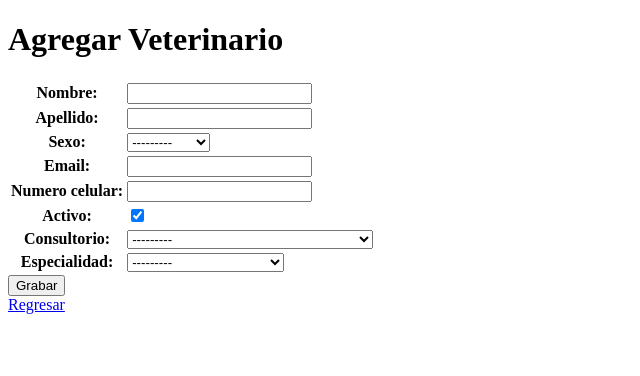
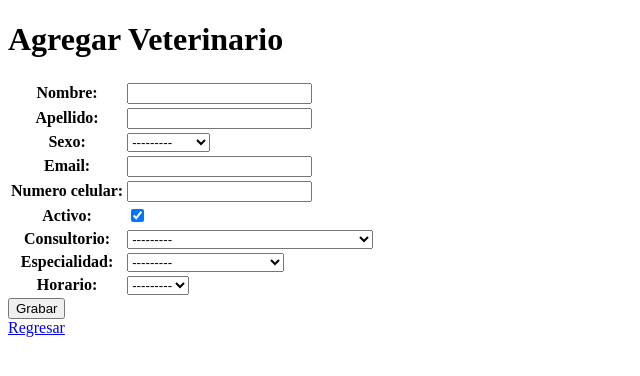
Before and after one commit to 2503200/Proyect_API, a Django app: page /agregar_veteri/ in a window 1280 px wide. Shown: the top 376 px of the page, without its empty margins (0-640 px from the left). Run offline with Django 4.2, Linux system fonts and the light colour scheme; data comes from the database, SQL or seed files in the repository; data that the repository does not hold is empty.

Commit message:
Commit Inicial

```diff
--- a/sun_app/veterinarios/admin.py
+++ b/sun_app/veterinarios/admin.py
@@ -1,8 +1,9 @@
 from django.contrib import admin
 
-from veterinarios.models import Veterinario, Consultorio, Especialidad
+from veterinarios.models import Veterinario, Consultorio, Especialidad, Horario
 
 # Register your models here.
 admin.site.register(Veterinario)
 admin.site.register(Consultorio)
 admin.site.register(Especialidad)
+admin.site.register(Horario)
--- a/sun_app/veterinarios/forms.py
+++ b/sun_app/veterinarios/forms.py
@@ -6,7 +6,7 @@ from veterinarios.models import Veterinario
 class VeterinarioFormulario(ModelForm):
     class Meta:
         model = Veterinario
-        fields = ('nombre', 'apellido', 'sexo', 'email', 'numero_celular', 'activo', 'consultorio', 'especialidad')
+        fields = ('nombre', 'apellido', 'sexo', 'email', 'numero_celular', 'activo', 'consultorio', 'especialidad', 'horario')
         widgets = {
             'email': EmailInput(attrs={'type': 'email'})
         }
--- a/sun_app/veterinarios/models.py
+++ b/sun_app/veterinarios/models.py
@@ -16,6 +16,14 @@ class Especialidad(models.Model):
     def __str__(self):
         return f'{self.nombre}'
 
+class Horario(models.Model):
+    dia_semana = models.CharField(max_length=20, null=True)
+    hora_inicio = models.TimeField()
+    hora_fin = models.TimeField()
+
+    def __str__(self):
+        return f'{self.dia_semana} - {self.hora_inicio} a {self.hora_fin}'
+
     # Create your models here.
 class Veterinario(models.Model):
     SEXO = [
@@ -30,6 +38,7 @@ class Veterinario(models.Model):
     activo = models.BooleanField(default=True)
     consultorio = models.ForeignKey(Consultorio, on_delete=models.SET_NULL, null=True)
     especialidad = models.ForeignKey(Especialidad, on_delete=models.SET_NULL, null=True)
+    horario = models.ForeignKey(Horario, on_delete=models.SET_NULL, null=True)
 
     def __str__(self):
         return f'id: {self.id} - {self.nombre} {self.apellido}'
--- a/sun_app/veterinarios/templates/ver_veteri.html
+++ b/sun_app/veterinarios/templates/ver_veteri.html
@@ -12,6 +12,11 @@
 <div>
   <p>Nombre: {{veterinario.nombre}}</p>
   <p>Apellido: {{veterinario.apellido}}</p>
+  <p>Email: {{veterinario.email}}</p>
+  <p>Numero Celular: {{veterinario.numero_celular}}</p>
+  <p>Consultorio: {{veterinario.consultorio}}</p>
+  <p>Especialidad: {{veterinario.especialidad}}</p>
+  <p>Horario: {{veterinario.horario}}</p>
 </div>
 <div>
     <a class="btn btn-primary" href="{% url 'inicio' %}">Regresar</a>
--- a/sun_app/webapp/templates/veterinarios.html
+++ b/sun_app/webapp/templates/veterinarios.html
@@ -33,6 +33,7 @@
         <th>Numero Celular</th>
         <th>Consultorio</th>
         <th>Especialidad</th>
+        <th>Horario</th>
     </tr>
     <tbody class="table-group-divider">
         {% for veterinario in veterinarios %}
@@ -45,6 +46,7 @@
                 <td>{{veterinario.numero_celular}}</td>
                 <td>{{veterinario.consultorio.nombre}}</td>
                 <td>{{veterinario.especialidad.nombre}}</td>
+                <td>{{veterinario.horario.dia_semana}}</td>
                 <td><a class="btn btn-secondary" href="ver_veteri/{{veterinario.id}}"><i class="fa-solid fa-eye"></i></a></td>
                 <td><a class="btn btn-success" href="editar_veteri/{{veterinario.id}}"><i class="fa-solid fa-pen-to-square"></i></a></td>
                 <td><a class="btn btn-danger" href="eliminar_veteri/{{veterinario.id}}"><i class="fa-solid fa-eraser"></i></a></td>
```
Also changed, not shown: sun_app/veterinarios/migrations/0005_horario_veterinario_horario.py (added).
